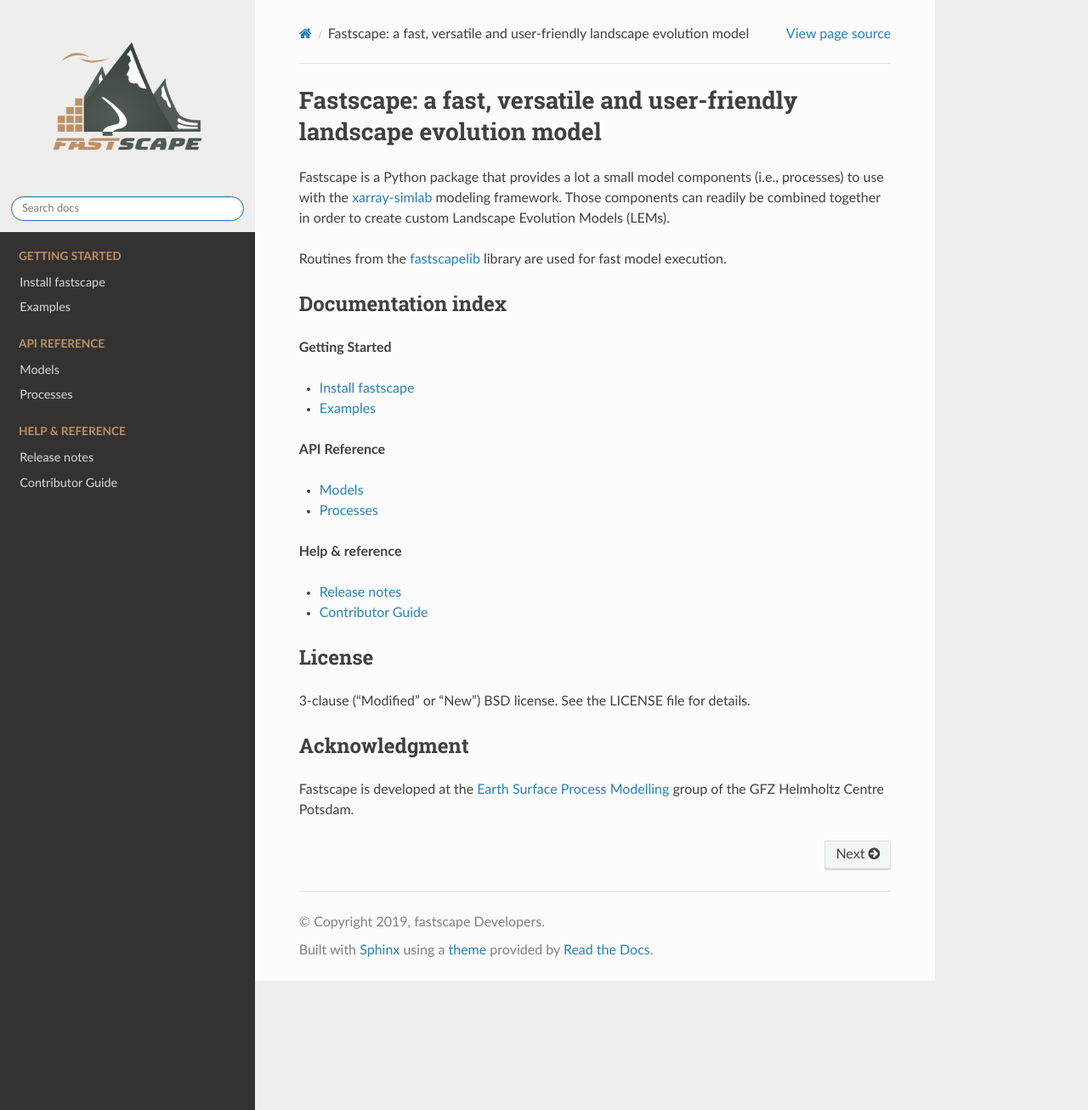
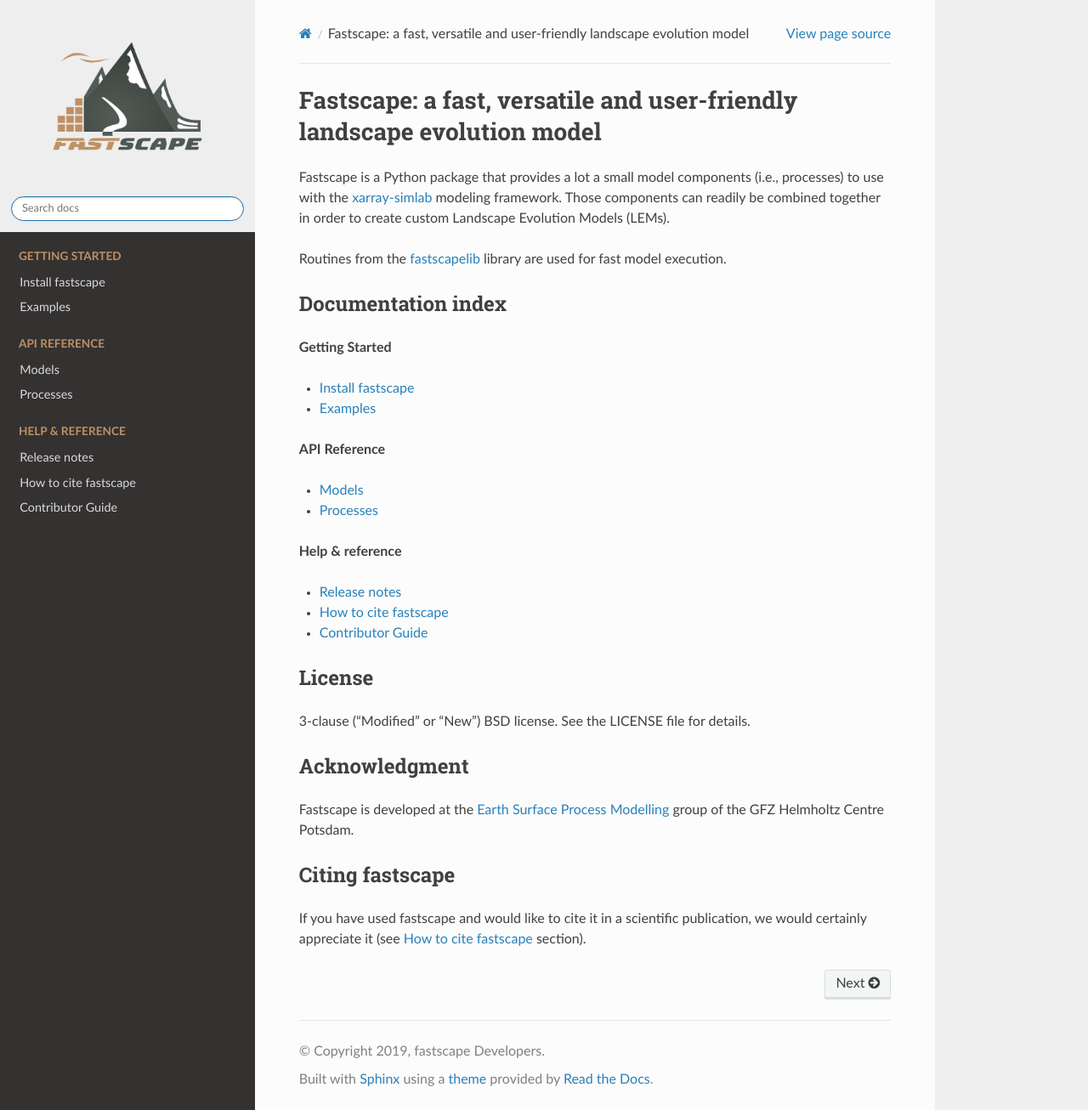
Before and after one commit to fastscape-lem/fastscape, a Sphinx documentation site: the page built from doc/source/index.rst, in a window 1280 px wide and 1306 px high. Shown: the whole window at 85% size. Built offline with Sphinx 7.4.7 and the Read the Docs theme 2.0.0, drawn with Linux system fonts in a browser that asks for light colours; the version number could not be read and is left out.

Commit message:
add zenodo badge + cite sections in readme/doc

```diff
--- a/doc/source/index.rst
+++ b/doc/source/index.rst
@@ -45,6 +45,7 @@
 **Help & reference**
 
 * :doc:`release_notes`
+* :doc:`cite`
 * :doc:`develop`
 
 .. toctree::
@@ -53,6 +54,7 @@
    :caption: Help & reference
 
    release_notes
+   cite
    develop
 
 License
@@ -67,3 +69,10 @@
 the GFZ Helmholtz Centre Potsdam.
 
 __ http://www.gfz-potsdam.de/en/section/earth-surface-process-modelling/
+
+Citing fastscape
+----------------
+
+If you have used fastscape and would like to cite it in a scientific
+publication, we would certainly appreciate it (see :doc:`cite`
+section).
```
Also changed, not shown: README.rst (+16 -5 lines), doc/source/cite.rst (added, +12 -0 lines).
